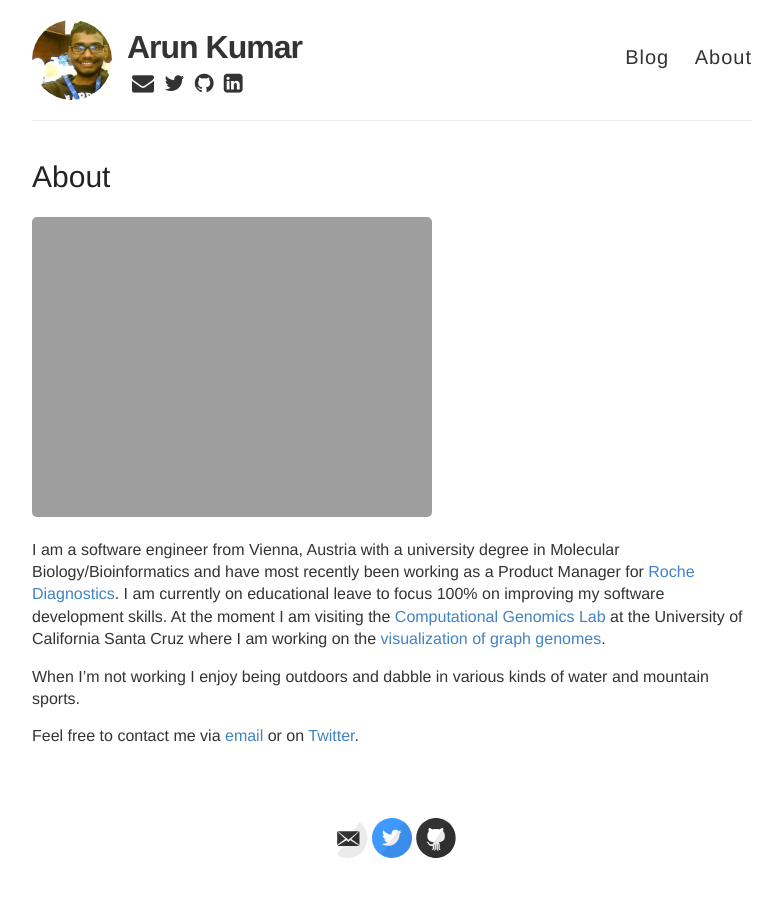
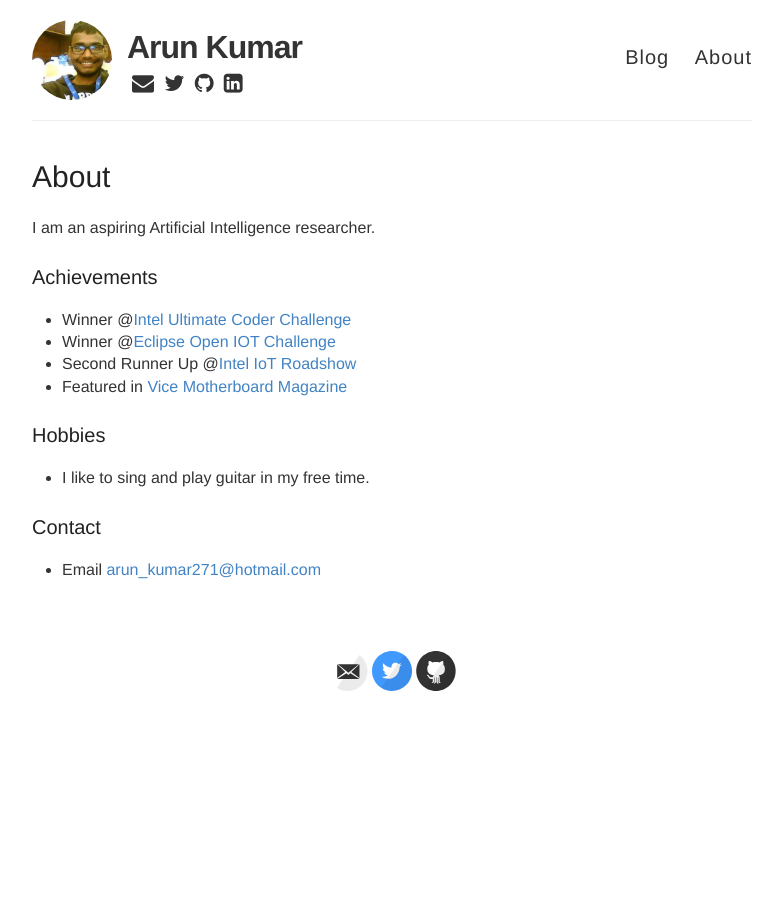
Before and after one commit to ioarun/ioarun.github.io, a Jekyll site: the page built from about.md, in a window 1280 px wide. Shown: the top 897 px of the page, without its empty margins (248-1031 px from the left). Built offline with Jekyll 4.4.1, drawn with Linux system fonts in a browser that asks for light colours; nearby versions of some CDN libraries; some web fonts are replaced.

Commit message:
first commit

```diff
--- a/about.md
+++ b/about.md
@@ -4,10 +4,19 @@ title: About
 permalink: /about/
 ---
 
-![My helpful screenshot]({{ site.url }}/images/smallCar4.jpg)
+I am an aspiring Artificial Intelligence researcher.
 
-I am a software engineer from Vienna, Austria with a university degree in Molecular Biology/Bioinformatics and have most recently been working as a Product Manager for [Roche Diagnostics](http://www.roche.com/about/business/diagnostics.htm). I am currently on educational leave to focus 100% on improving my software development skills. At the moment I am visiting the [Computational Genomics Lab](https://cgl.genomics.ucsc.edu/) at the University of California Santa Cruz where I am working on the [visualization of graph genomes](https://github.com/wolfib/sequenceTubeMap).
+### Achievements
 
-When I'm not working I enjoy being outdoors and dabble in various kinds of water and mountain sports.
+* Winner @[Intel Ultimate Coder Challenge](https://software.intel.com/en-us/blogs/2016/08/05/the-intel-ultimate-coder-challenge-for-iot-winners-have-been-chosen)
+* Winner @[Eclipse Open IOT Challenge](https://www.eclipse.org/org/press-release/20160310_iotchallenge_winners2016.php)
+* Second Runner Up @[Intel IoT Roadshow](https://drive.google.com/file/d/0ByuvNaTkATl-MUlRWnh4Nl9uaVE/view?usp=sharing)
+* Featured in [Vice Motherboard Magazine](http://motherboard.vice.com/blog/a-cognitive-healthcare-system-is-changing-medical-practices-in-remote-areas)
 
-Feel free to contact me via [email](mailto:{{ site.footer-links.email }}) or on [Twitter](https://twitter.com/{{ site.footer-links.twitter }}).
+### Hobbies
+
+* I like to sing and play guitar in my free time.
+
+### Contact
+
+* Email [arun_kumar271@hotmail.com](mailto:arun_kumar271@hotmail.com)
```
